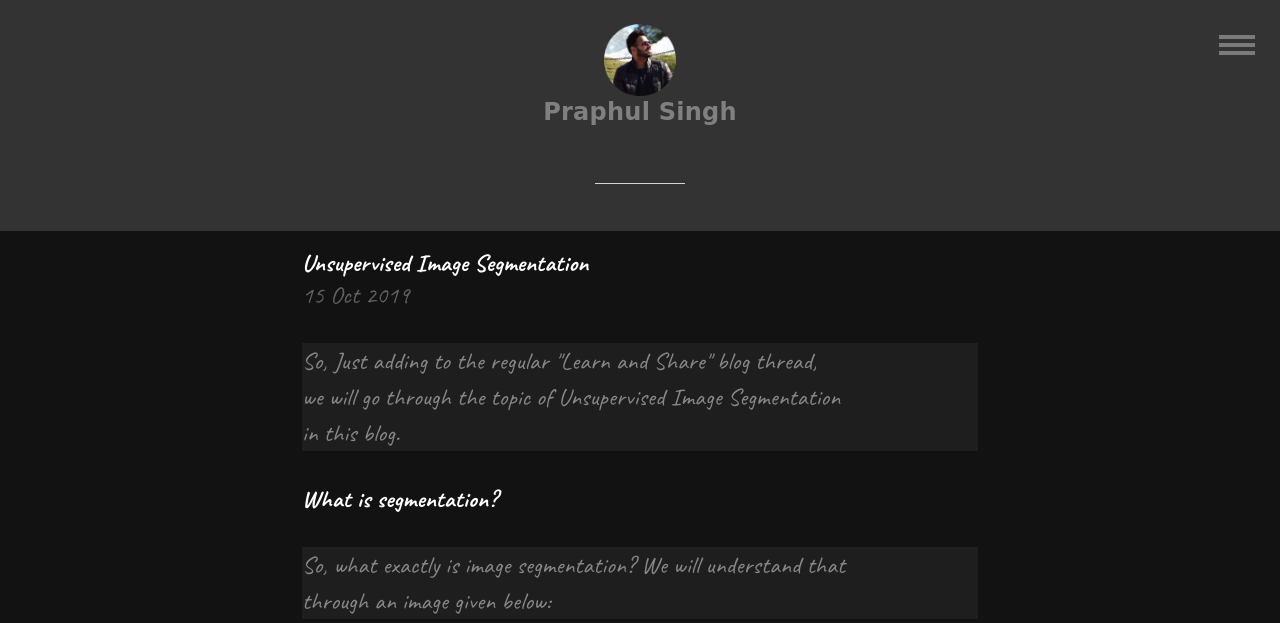
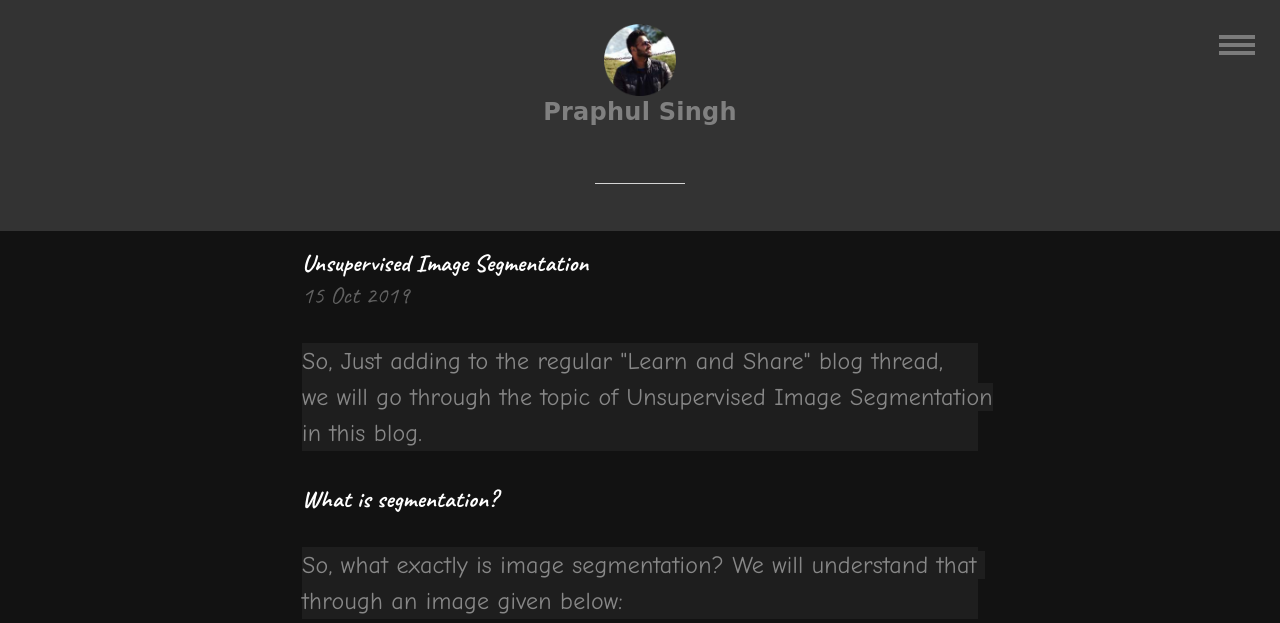
Before and after one commit to spraphul/blog, a Jekyll site: the page built from _posts/2019-10-15-Unsupervised-Image-Segmentation.md, in a window 1280 px wide. Shown: the top 623 px of the page. Built offline with Jekyll 4.4.1, drawn with Linux system fonts in a browser that asks for light colours; some web fonts are replaced; grey boxes are pictures that could not be loaded.

Commit message:
Update custom.scss

```diff
--- a/_sass/custom.scss
+++ b/_sass/custom.scss
@@ -1,7 +1,7 @@
 /* _sass/_dark-theme.scss */
 
 @import url('https://fonts.googleapis.com/css2?family=Caveat:wght@400..700&family=Shantell+Sans:ital,wght@0,300..800;1,300..800&display=swap');
-
+@import url('https://fonts.googleapis.com/css2?family=Comic+Neue:ital,wght@0,300;0,400;0,700;1,300;1,400;1,700&display=swap');
 
 body {
   background-color: #121212;
@@ -59,7 +59,7 @@
 pre, code {
   background-color: #1e1e1e;
   color: #dcdcdc;
-  font-family: "Caveat", cursive;
+  font-family: "Comic Neue", cursive;
   font-size: 24px;
 }
 
```
